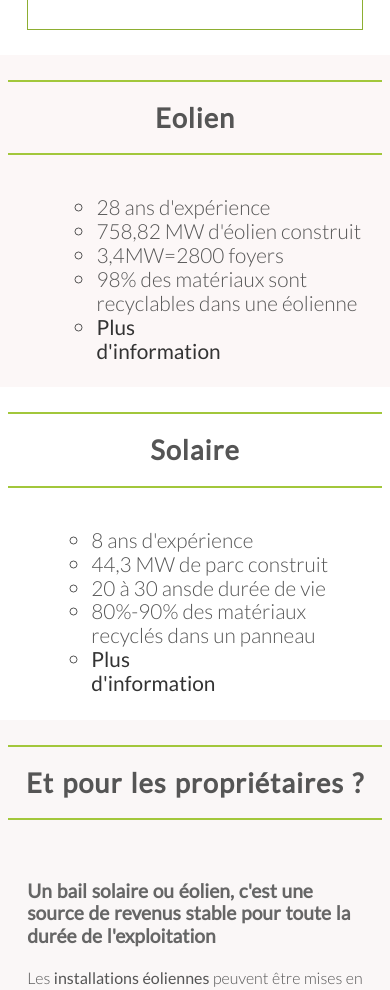
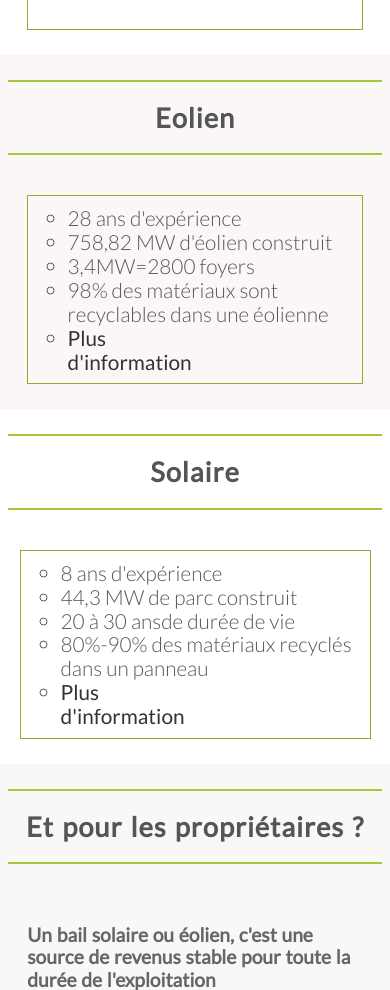
Before and after one commit to helenabanton/EK_fr, a PHP site: page /projects.html in a window 390 px wide. Shown: the part 3126-4116 px from the top of the page. Run offline with PHP 8.4, Linux system fonts and the light colour scheme; style sheets or scripts are compiled from the project's sources; some libraries are stand-ins or nearby versions.

Commit message:
Harmonisation list

```diff
--- a/resources/css/queries.css
+++ b/resources/css/queries.css
@@ -121,13 +121,15 @@
     .small-screen-list{
         display: block;
         font-size: 130%;
-        margin-left: 15%;
+        margin-left: 5%;
+        margin-right: 5%;
         margin-top: -20px;
+        padding: 10px 15px;
+        border: 1px solid #8dae32;
     }
 
     h1 {font-size: 180%;}
     h2 {font-size: 170%;}
-
 
 
 
```
